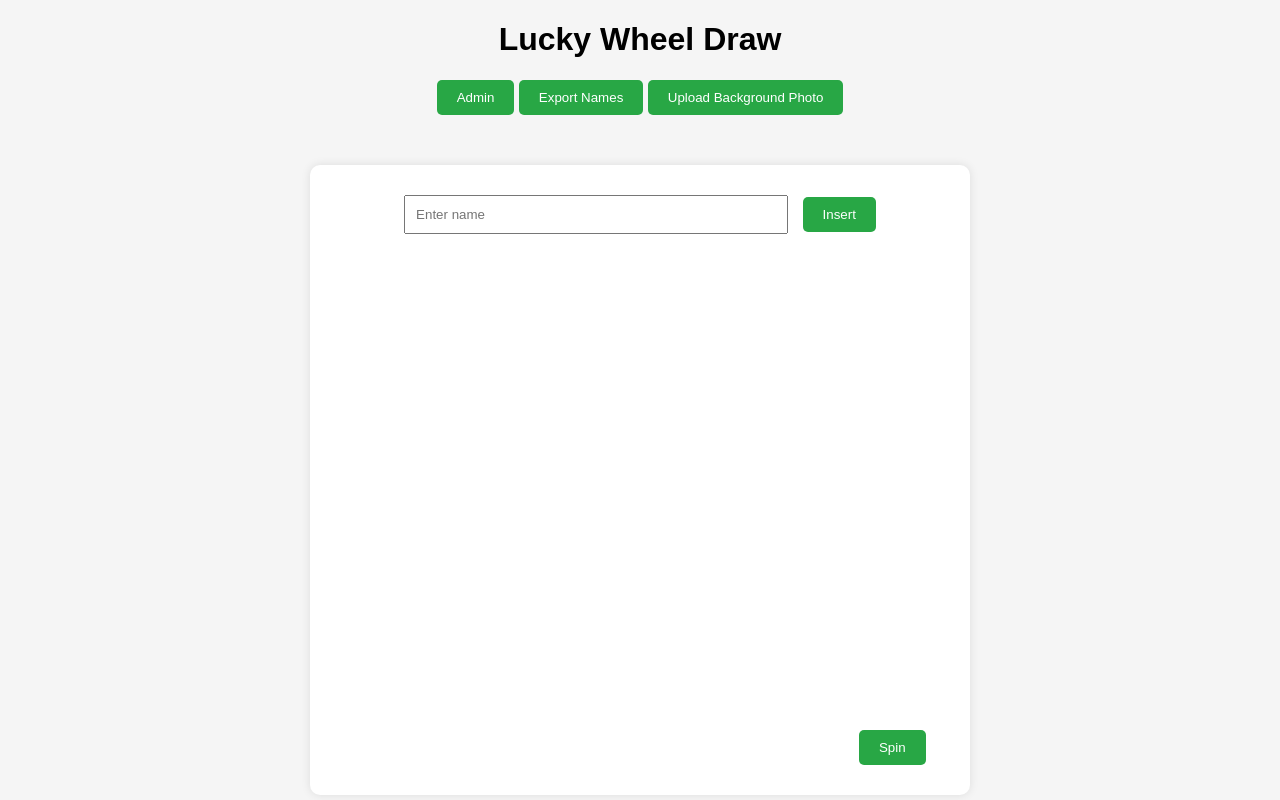
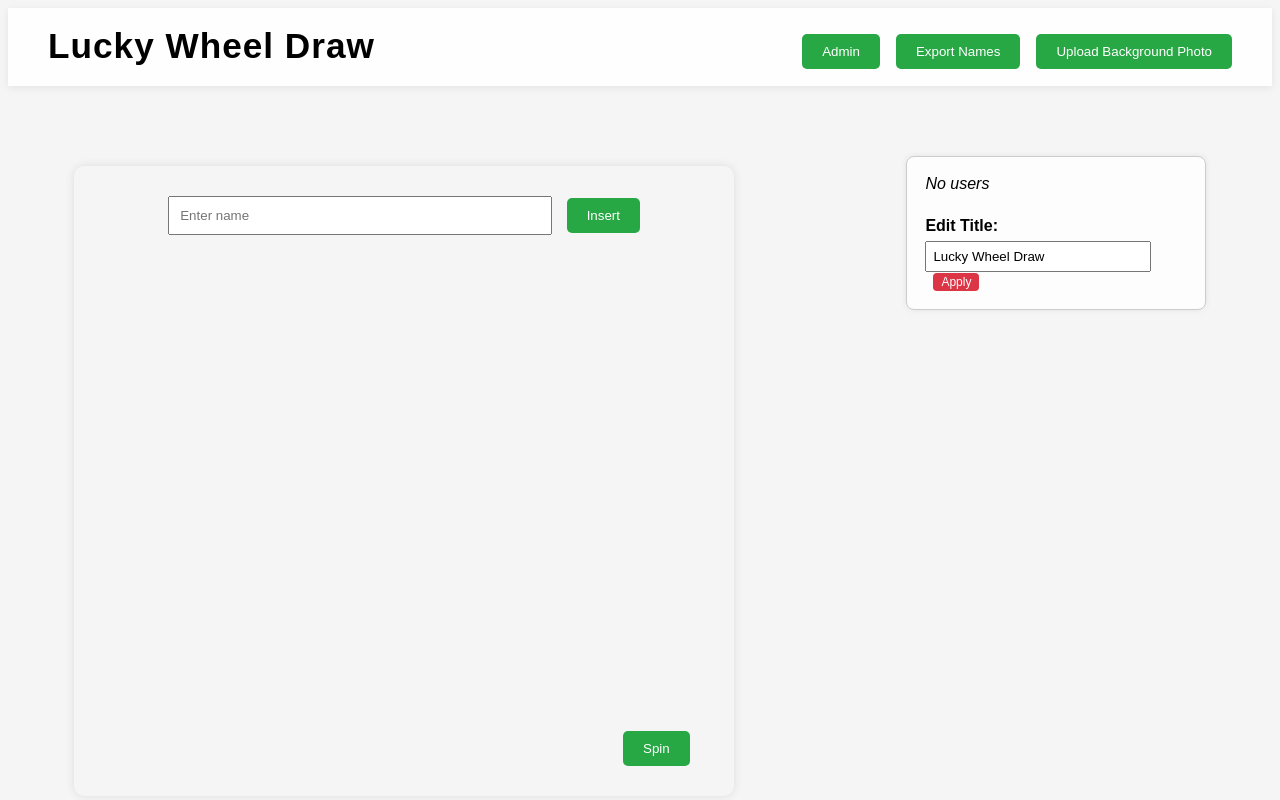
Before and after one commit to junyi1104/hmjaya-lucky-draw-system, a plain HTML site: page index.html in a window 1280 px wide. Both pictures are taken after a click on the button "Admin". Shown: the top 800 px of the page. Drawn offline with Linux system fonts and the light colour scheme.

Commit message:
Update style.css

```diff
--- a/style.css
+++ b/style.css
@@ -6,11 +6,16 @@ body {
 
 .container {
     margin: 50px auto;
-    width: 600px;
-    background: white;
+    width: 1800px;
+    background: transparent; /* Make container background transparent */
     padding: 30px;
     border-radius: 10px;
     box-shadow: 0 0 10px rgba(0,0,0,0.1);
+}
+
+/* Ensure canvas is transparent */
+canvas {
+    background: transparent !important;
 }
 
 input {
@@ -45,3 +50,107 @@ button:hover, .export-btn:hover {
 .wheel.spin {
     animation: spin 4s cubic-bezier(0.33, 1, 0.68, 1) forwards;
 }
+
+.wheel-user-flex {
+    display: flex;
+    justify-content: center;
+    align-items: flex-start;
+    gap: 30px;
+}
+
+.main-flex {
+    display: flex;
+    justify-content: center;
+    align-items: flex-start;
+    gap: 40px;
+}
+
+.wheel-container {
+    width: 600px;
+    min-width: 600px;
+    background: transparent;
+}
+
+.userlist-container {
+    width: 350px;
+    min-width: 260px;
+    background: transparent;
+    box-shadow: none;
+    padding-top: 60px;
+}
+
+.user-list-box {
+    min-width: 220px;
+    max-width: 350px;
+    max-height: 500px;
+    margin: 40px auto 0 auto;
+    overflow-y: auto;
+    background: rgba(255,255,255,0.85);
+    border: 1px solid #ccc;
+    border-radius: 8px;
+    padding: 18px;
+    text-align: left;
+    font-size: 16px;
+    box-shadow: 0 0 6px rgba(0,0,0,0.08);
+    /* Hide by default, show only when admin toggled */
+    display: none;
+}
+
+.user-list-box ul {
+    list-style: none;
+    padding: 0;
+    margin: 0;
+}
+
+.user-list-box li {
+    display: flex;
+    justify-content: space-between;
+    align-items: center;
+    padding: 2px 0;
+    border-bottom: 1px solid #28a745; /* Change line to green */
+}
+
+.user-list-box li:last-child {
+    border-bottom: none;
+}
+
+/* Optional: style remove buttons in the user list */
+.user-list-box button {
+    background: #dc3545;
+    color: #fff;
+    border: none;
+    border-radius: 4px;
+    margin-left: 8px;
+    padding: 2px 8px;
+    font-size: 12px;
+    cursor: pointer;
+}
+.user-list-box button:hover {
+    background: #b52a37;
+}
+
+.main-header {
+    width: 100%;
+    background: rgba(255,255,255,0.95);
+    box-shadow: 0 2px 8px rgba(0,0,0,0.07);
+    padding: 18px 0 10px 0;
+    margin-bottom: 30px;
+    display: flex;
+    flex-direction: row;
+    align-items: center;
+    justify-content: space-between;
+}
+
+.main-header h1 {
+    margin: 0 0 10px 0;
+    font-size: 2.2em;
+    letter-spacing: 1px;
+    padding-left: 40px;
+}
+
+.header-actions {
+    display: flex;
+    gap: 16px;
+    align-items: center;
+    margin-right: 40px;
+}
```
